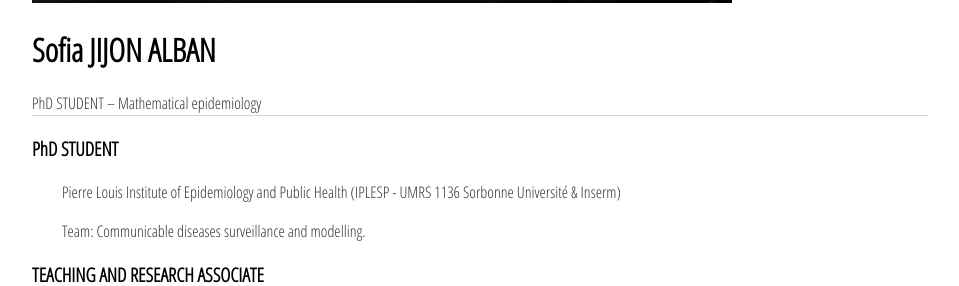
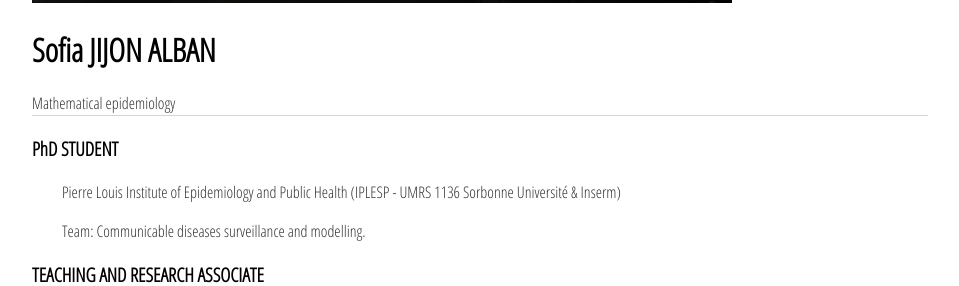
Before and after one commit to sjijon/sjijon.github.io, a Jekyll site: the page built from index.html, in a window 1280 px wide. Shown: the part 227-513 px from the top of the page, without its empty margins (160-1119 px from the left). Built offline with Jekyll 4.4.1, drawn with Linux system fonts in a browser that asks for light colours; nearby versions of some CDN libraries.

Commit message:
Update index.html

```diff
--- a/index.html
+++ b/index.html
@@ -5,7 +5,7 @@ title: Sofia JIJON
 <div class="blurb">
 	<img src="https://raw.githubusercontent.com/sjijon/sjijon.github.io/master/images/Portada_WP.png" alt="Pichincha" style="width:700px">
 	<h1>Sofia JIJON ALBAN</h1>
-	<p style="border-bottom: 1px solid #d5d5d5;">PhD STUDENT – Mathematical epidemiology</p>
+	<p style="border-bottom: 1px solid #d5d5d5;">Mathematical epidemiology</p>
 
 	<h3>PhD STUDENT</h3>
 	<p style="padding-left:30px;">
```
